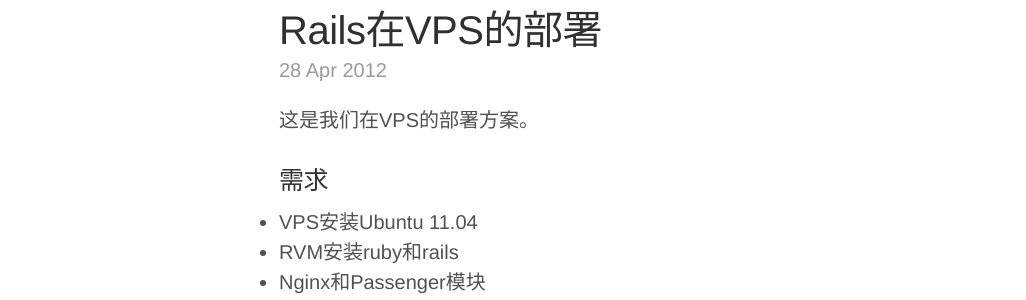
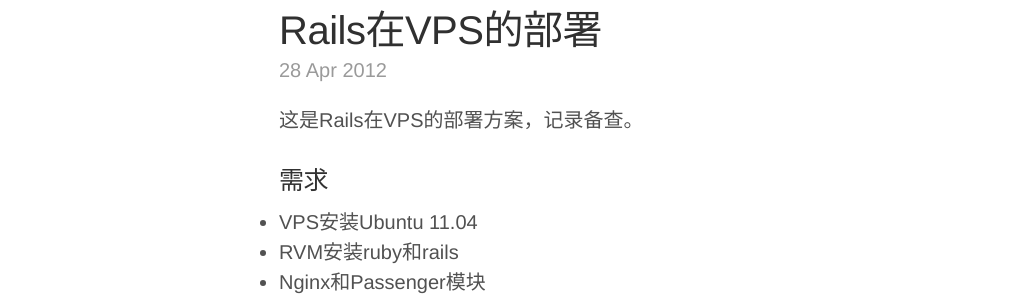
Before and after one commit to liuzhongshu/liuzhongshu.github.io, a Jekyll site: the page built from _posts/2012-04-28-rails-host-vps.markdown, in a window 1280 px wide. Shown: the part 127-427 px from the top of the page, without its empty margins (1-1027 px from the left). Built offline with Jekyll 4.4.1, drawn with Linux system fonts in a browser that asks for light colours; comment, search, counter and statistics services are not loaded.

Commit message:
Post update: Rails在VPS的部署

````diff
--- a/_posts/2012-04-28-rails-host-vps.markdown
+++ b/_posts/2012-04-28-rails-host-vps.markdown
@@ -3,9 +3,7 @@
 title: Rails在VPS的部署
 layout: post
 ---
-
-
-这是我们在VPS的部署方案。
+这是Rails在VPS的部署方案，记录备查。
 
 ### 需求
 - VPS安装Ubuntu 11.04
@@ -29,6 +27,7 @@
 ```
 
 安装nginx启动脚本
+
 ```
 wget http://www.smashingmagazine.com/files/nginx
 sudo mv nginx /etc/init.d/nginx
@@ -38,6 +37,7 @@
 
 ### PostgreSQL
 我们偏爱PostgreSQL，除了PostgreSQL成熟以外，还因为PostgreSQL和Sqlite比较接近的SQL语句，这样可以在两者间随意切换。
+
 ```
 sudo apt-get install postgresql libpq-dev
 ```
````
